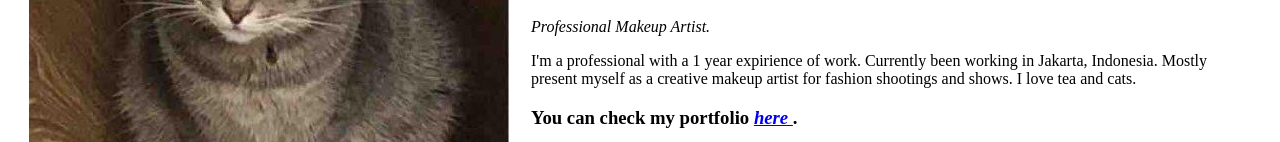
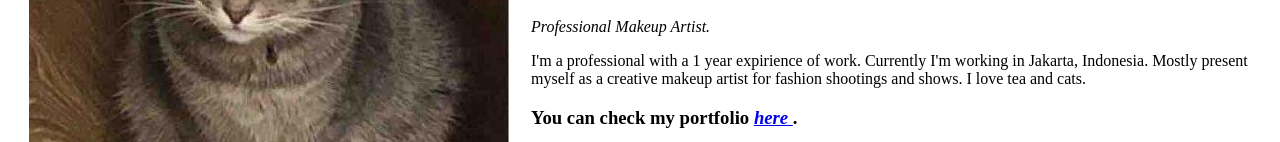
Before and after one commit to keklusha/keklusha, a plain HTML site: page index.html in a window 1280 px wide. Shown: the part 228-370 px from the top of the page. Drawn offline with Linux system fonts and the light colour scheme.

Commit message:
Update index.html

```diff
--- a/index.html
+++ b/index.html
@@ -13,7 +13,7 @@
       <td>
         <h1> Sasha </h1>
         <p><em> Professional Makeup Artist.</em></p>
-        <p>I'm a professional with a 1 year expirience of work. Currently been working in Jakarta, Indonesia. Mostly present myself as a creative makeup artist for fashion shootings and shows. I love tea and cats. </p>
+        <p>I'm a professional with a 1 year expirience of work. Currently I'm working in Jakarta, Indonesia. Mostly present myself as a creative makeup artist for fashion shootings and shows. I love tea and cats. </p>
         <h3> You can check my portfolio <em><strong><a href="https://www.instagram.com/keklusha/"> here </a></strong></em>.</h3>
       </td>
     </tr>
```
